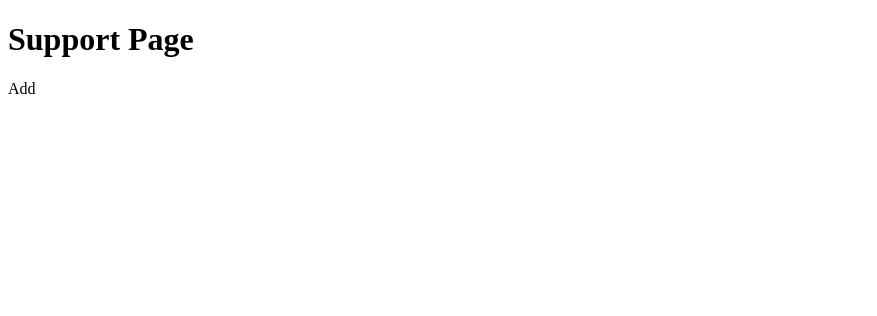
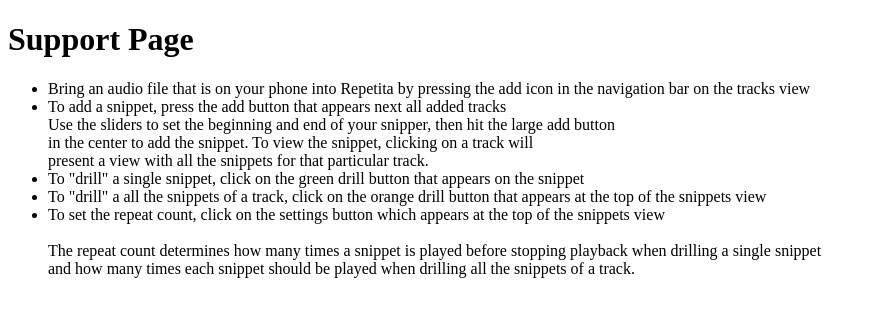
Before and after one commit to Tshep-o/Tshep-o.github.io, a plain HTML site: page support.html in a window 1280 px wide. Shown: the whole page, without its empty margins (0-877 px from the left). Drawn offline with Linux system fonts and the light colour scheme.

Commit message:
added content to support page

```diff
--- a/support.html
+++ b/support.html
@@ -5,11 +5,42 @@
   </head>
   <body>
     <h1>Support Page</h1>
-    <p>
-      Add
-
-      <br />
-      <br />
-    </p>
+    <ul>
+      <li>
+        Bring an audio file that is on your phone into Repetita by pressing the
+        add icon in the navigation bar on the tracks view
+      </li>
+      <li>
+        To add a snippet, press the add button that appears next all added
+        tracks
+        <br />
+        Use the sliders to set the beginning and end of your snipper, then hit
+        the large add button
+        <br />
+        in the center to add the snippet. To view the snippet, clicking on a
+        track will
+        <br />
+        present a view with all the snippets for that particular track.
+      </li>
+      <li>
+        To "drill" a single snippet, click on the green drill button that
+        appears on the snippet
+      </li>
+      <li>
+        To "drill" a all the snippets of a track, click on the orange drill
+        button that appears at the top of the snippets view
+      </li>
+      <li>
+        To set the repeat count, click on the settings button which appears at
+        the top of the snippets view
+        <br />
+        <br />
+        The repeat count determines how many times a snippet is played before
+        stopping playback when drilling a single snippet
+        <br />
+        and how many times each snippet should be played when drilling all the
+        snippets of a track.
+      </li>
+    </ul>
   </body>
 </html>
```
